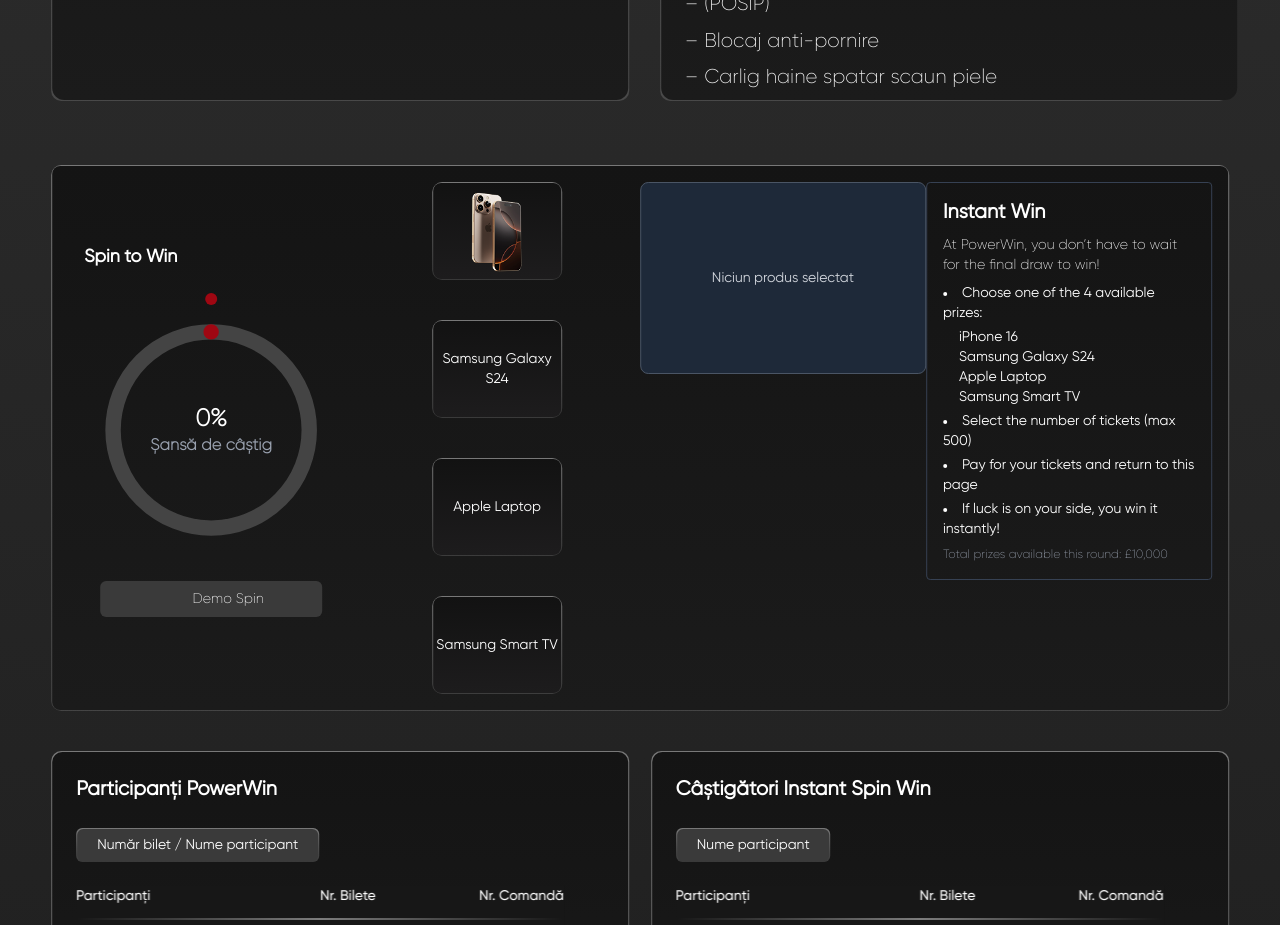
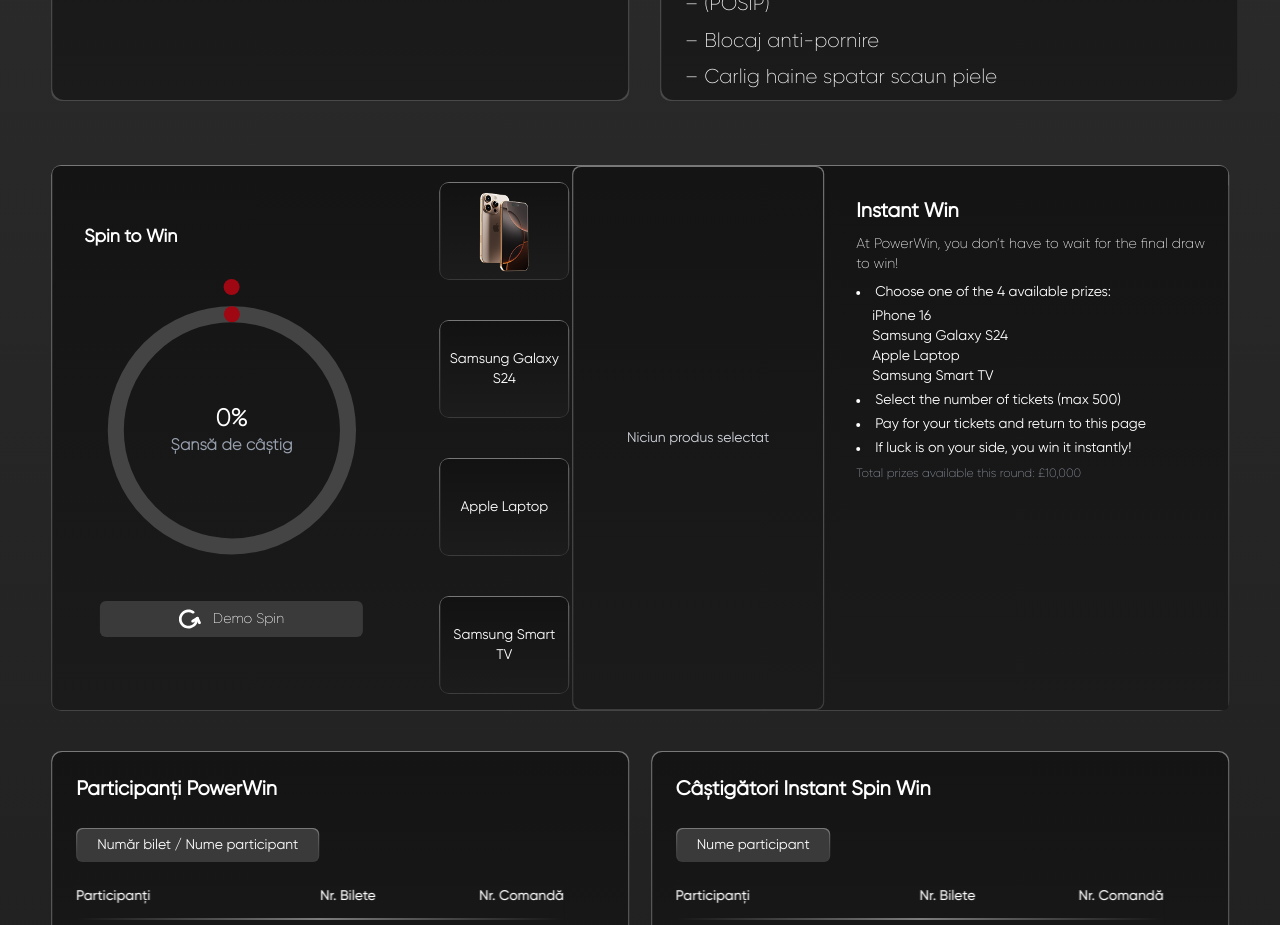
Before and after one commit to Utzu02/power-win, a React (Vite) app in the folder client/: page / in a window 1280 px wide. Shown: the part 1260-2185 px from the top of the page. Built offline with nearby package versions, Linux system fonts and the light colour scheme.

Commit message:
descriere

```diff
--- a/client/src/components/SpinInstantWidget.tsx
+++ b/client/src/components/SpinInstantWidget.tsx
@@ -2,7 +2,7 @@
 
 import React, { useEffect, useState } from 'react';
 import SpinToWin from './SpinToWin';
-import InstantWin from '../instantWin';
+import InstantWin from './instantWin';
 import iphoneThumb from '../assets/iphone16.png';
 import iphoneCard from '../assets/iphone16selected.png';
 
@@ -32,35 +32,28 @@
   }, [tickets]);
 
   return (
-    <div className="p-[1px] rounded-[10px] bg-[linear-gradient(to_bottom,rgb(120,120,120),rgba(255,255,255,0.15))] w-full h-auto mt-10">
-      <div
-        className="
-        p-4 rounded-lg
-        bg-gradient-to-b from-[#141414] to-[#1b1b1b]
-      "
-      >
-        <div className="grid grid-cols-4 items-start">
+    <div className="p-[1px] rounded-[10px] bg-[linear-gradient(to_bottom,rgb(120,120,120),rgba(255,255,255,0.15))] w-full mt-10">
+      <div className="px-4 rounded-lg bg-gradient-to-b from-[#141414] to-[#1b1b1b] h-full">
+        <div className="grid grid-cols-[1.9fr_0.7fr_1.3fr_2fr] items-stretch h-full">
           {/* Col 1: Spin to Win */}
-          <div className="flex flex-col mx-4 relative top-[50%] translate-y-[-50%] justify-center items-center">
-            <h4 className="text-lg text-left w-full relative left-0 font-semibold mb-8">Spin to Win</h4>
+          <div className="flex flex-col ml-4 w-[80%] justify-center items-center">
+            <h4 className="text-lg text-left w-full font-semibold mb-8">Spin to Win</h4>
             <SpinToWin chance={chance} />
           </div>
 
-          {/* Col 2: product thumbnails (auto‐width) */}
-          <div className="flex flex-col justify-center h-full gap-10 align-middle items-center">
+          {/* Col 2: Product Thumbnails */}
+          <div className="flex flex-col justify-center gap-10 py-4 items-center h-full">
             {products.map((p, idx) => (
               <div
                 key={p}
                 onClick={() => onSelectProduct(p)}
                 className={`
-                  p-[1px] rounded-[10px] bg-[linear-gradient(to_bottom,rgb(120,120,120),rgba(255,255,255,0.15))]
-                  w-fit
-                  max-h-[50vh]
-                  cursor-pointer transition
+                  p-[1px] rounded-[10px]
+                  bg-[linear-gradient(to_bottom,rgb(120,120,120),rgba(255,255,255,0.15))]
+                  w-fit cursor-pointer transition
                   ${selectedProduct === p
                     ? 'bg-[linear-gradient(to_bottom,rgb(18,18,18),rgba(29,28,29))]'
-                    : 'bg-[linear-gradient(to_bottom,rgb(18,18,18),rgba(29,28,29))]'
-                  }
+                    : 'bg-[linear-gradient(to_bottom,rgb(18,18,18),rgba(29,28,29))]'}
                 `}
               >
                 <div className="h-24 w-32 flex items-center justify-center rounded-lg border-none bg-[linear-gradient(to_bottom,rgb(18,18,18),rgba(29,28,29))]">
@@ -71,33 +64,34 @@
                       className="max-h-full object-contain"
                     />
                   ) : (
-                    <span className="text-sm text-center">{p}</span>
+                    <span className="text-sm text-center text-white px-2">{p}</span>
                   )}
                 </div>
               </div>
             ))}
           </div>
 
-          {/* Col 3: selected product preview */}
-          <div className="flex flex-col">
+          {/* Col 3: Selected Product Preview */}
+          <div className="flex flex-col h-full w-full">
             {selectedProduct === products[0] ? (
               <img
                 src={iphoneCard}
                 alt="iPhone 16 Pro Max"
-                className="w-77/100 h-auto object-contain"
+                className="w-full h-full object-contain rounded-lg"
               />
             ) : (
-              <div className="rounded-lg border border-gray-600 flex items-center justify-center bg-gray-800 h-48">
-                <span className="text-sm text-gray-300">
+              <div className="p-[1px] rounded-lg bg-[linear-gradient(to_bottom,rgb(120,120,120),rgba(255,255,255,0.15))] w-full h-full">
+              <div className="h-full w-full bg-gradient-to-b from-[#141414] to-[#1b1b1b] rounded-lg flex items-center justify-center bg-gray-800">
+                <span className="text-sm text-gray-300 px-4 text-center">
                   {selectedProduct ?? 'Niciun produs selectat'}
                 </span>
-              </div>
+              </div></div>
             )}
           </div>
 
           {/* Col 4: Instant Win */}
-          <div className="flex flex-col">
-            <InstantWin />
+          <div className="flex flex-col h-full w-full">
+              <InstantWin />
           </div>
         </div>
       </div>
--- a/client/src/components/SpinToWin.tsx
+++ b/client/src/components/SpinToWin.tsx
@@ -36,8 +36,8 @@
   };
 
   return (
-    <div className="p-4 rounded flex flex-col text-center w-full">
-      <div className="relative aspect-square w-full max-w-[16rem] mx-auto">
+    <div className="p-4 rounded flex flex-col text-center relative left-[50%] translate-x-[-50%] w-full ">
+      <div className="relative aspect-square h-full w-full left-[50%] translate-x-[-50%]">
         <svg viewBox="0 0 36 36" className="w-full h-full">
           <path
             d="M18 2.0845
@@ -45,14 +45,14 @@
                a 15.9155 15.9155 0 0 1 0 -31.831"
             fill="none"
             stroke="#444"
-            strokeWidth="2.5"
+            strokeWidth="2.2"
           />
           <path
             d="M18 2.0845
                a 15.9155 15.9155 0 0 1 0 31.831"
             fill="none"
             stroke="#9f0712"
-            strokeWidth="2.5"
+            strokeWidth="2.2"
             strokeDasharray={`${percentage} ${100 - percentage}`}
             strokeLinecap="round"
           />
@@ -60,12 +60,12 @@
 
         {/* Punct rotativ */}
         <div
-          className="absolute w-3 h-3 bg-red-800 rounded-full"
+          className="absolute w-4 h-4 bg-red-800 rounded-full"
           style={{
-            top: '50px',
+            top: '70px',
             left: '50%',
-            transform: `rotate(${angle}deg) translateX(-50%) translateY(-76px)`,
-            transformOrigin: 'center 76px',
+            transform: `rotate(${angle}deg) translateX(-50%) translateY(-90px)`,
+            transformOrigin: 'center 90px',
             transition: transition
           }}
         />
@@ -80,11 +80,14 @@
       <button
         onClick={spin}
         disabled={spinning}
-        className="bg-[rgb(58,58,58)] mt-10 flex justify-center items-center hover:bg-[rgb(68,68,68)] text-white text-sm font-light px-8 py-2 rounded-md h-full transition duration-200 cursor-pointer"
+        className="bg-[rgb(58,58,58)] mt-10 flex justify-center items-center hover:bg-[rgb(68,68,68)] text-white text-sm font-light px-8 py-2 rounded-md transition duration-200 cursor-pointer"
       >
         <svg width="22" height="20" viewBox="0 0 37 32" fill="none" xmlns="http://www.w3.org/2000/svg">
-          <path d="..." fill="white" />
+          <path d="M25.32 2.77048C25.8275 3.11177 26.1768 3.63812 26.2912 4.23374C26.4057 4.82935 26.2757 5.44544 25.93 5.94648C25.5844 6.44751 25.0512 6.79244 24.448 6.90539C23.8447 7.01834 23.2207 6.89006 22.7132 6.54876C20.5759 5.11422 18.0138 4.42714 15.435 4.59698C12.8563 4.76682 10.4093 5.78381 8.48392 7.48594C6.55851 9.18807 5.26543 11.4774 4.81068 13.9893C4.35592 16.5011 4.76566 19.091 5.97462 21.3462C7.18357 23.6015 9.1222 25.3925 11.4816 26.4338C13.8411 27.4751 16.4856 27.7069 18.994 27.0922C21.5023 26.4775 23.7302 25.0517 25.3226 23.042C26.915 21.0322 27.7804 18.5541 27.781 16.0025C27.781 15.3963 28.0249 14.8149 28.459 14.3862C28.8932 13.9576 29.482 13.7168 30.096 13.7168C30.71 13.7168 31.2989 13.9576 31.7331 14.3862C32.1672 14.8149 32.4111 15.3963 32.4111 16.0025C32.4106 19.575 31.199 23.0446 28.9695 25.8584C26.74 28.6723 23.6208 30.6685 20.1088 31.5289C16.5969 32.3894 12.8943 32.0647 9.59098 30.6065C6.28766 29.1484 3.57365 26.6406 1.88138 23.4828C0.189112 20.3251 -0.38406 16.699 0.253186 13.1822C0.890433 9.66553 2.70144 6.46056 5.39765 4.07795C8.09387 1.69535 11.5202 0.272197 15.1307 0.0352452C18.7412 -0.201706 22.3281 0.761176 25.32 2.77048Z" fill="white" />
+          <path d="M24.3987 21.7301C24.1426 21.8919 23.8567 22.0023 23.5574 22.055C23.258 22.1077 22.9511 22.1016 22.6541 22.0372C22.3571 21.9728 22.0759 21.8513 21.8264 21.6795C21.577 21.5078 21.3643 21.2893 21.2005 21.0364C21.0366 20.7835 20.9248 20.5012 20.8714 20.2057C20.818 19.9101 20.8241 19.6071 20.8894 19.3139C20.9546 19.0206 21.0777 18.743 21.2517 18.4967C21.4256 18.2505 21.6469 18.0405 21.9031 17.8787L29.9642 12.7884C30.4814 12.4724 31.1037 12.37 31.6967 12.5034C32.2896 12.6367 32.8057 12.9951 33.1332 13.501C33.4607 14.007 33.5735 14.6198 33.447 15.2072C33.3206 15.7945 32.9652 16.3091 32.4576 16.6398L24.3987 21.7301Z" fill="white" />
+          <path d="M36.8168 21.511C37.0532 22.0622 37.0611 22.6829 36.8389 23.2398C36.6167 23.7967 36.1821 24.2453 35.6285 24.4893C35.0749 24.7332 34.4464 24.7531 33.8782 24.5445C33.31 24.3359 32.8473 23.9156 32.5895 23.3739L29.0983 15.6482C28.9675 15.3731 28.8935 15.0751 28.8807 14.7714C28.8679 14.4678 28.9165 14.1647 29.0238 13.8799C29.131 13.595 29.2947 13.3342 29.5053 13.1125C29.7159 12.8909 29.9691 12.7129 30.2502 12.5891C30.5312 12.4652 30.8345 12.398 31.1422 12.3912C31.4499 12.3844 31.7559 12.4383 32.0423 12.5497C32.3287 12.6611 32.5897 12.8277 32.81 13.0399C33.0304 13.2521 33.2057 13.5055 33.3257 13.7853L36.8168 21.511Z" fill="white" />
         </svg>
+
         <p className="ml-3">{spinning ? 'Se învârte...' : 'Demo Spin'}</p>
       </button>
 
--- /dev/null
+++ b/client/src/components/instantWin.tsx
@@ -0,0 +1,22 @@
+import React from 'react';
+export default function InstantWin() {
+  return (
+      <div className="h-full ml-4 w-full p-4 mt-4 rounded bg-gradient-to-b from-[#141414] to-[#1b1b1b] space-y-2">
+        <h3 className="text-xl font-semibold">Instant Win</h3>
+        <p className="text-sm">At PowerWin, you don’t have to wait for the final draw to win!</p>
+        <ul className="list-disc list-inside text-sm space-y-1">
+          <li>Choose one of the 4 available prizes:</li>
+          <ul className="list-inside list-circle ml-4">
+            <li>iPhone 16</li>
+            <li>Samsung Galaxy S24</li>
+            <li>Apple Laptop</li>
+            <li>Samsung Smart TV</li>
+          </ul>
+          <li>Select the number of tickets (max 500)</li>
+          <li>Pay for your tickets and return to this page</li>
+          <li>If luck is on your side, you win it instantly!</li>
+        </ul>
+        <p className="text-xs text-gray-400">Total prizes available this round: £10,000</p>
+      </div>
+  );
+}
--- a/client/src/components/rafflePage.tsx
+++ b/client/src/components/rafflePage.tsx
@@ -23,7 +23,7 @@
       </div>
 
       {/* Al doilea rând: Spin + selectare produse + Instant Win */}
-      <div className='flex justify-center align-middle'>
+      <div className='flex flex-wrap justify-center align-middle'>
       <SpinInstantWidget
         tickets={tickets}
         selectedProduct={selectedProduct}
--- a/client/src/instantWin.tsx
+++ /dev/null
@@ -1,22 +0,0 @@
-import React from 'react';
-export default function InstantWin() {
-  return (
-    <div className="border border-gray-700 p-4 rounded space-y-2">
-      <h3 className="text-xl font-semibold">Instant Win</h3>
-      <p className="text-sm">At PowerWin, you don’t have to wait for the final draw to win!</p>
-      <ul className="list-disc list-inside text-sm space-y-1">
-        <li>Choose one of the 4 available prizes:</li>
-        <ul className="list-inside list-circle ml-4">
-          <li>iPhone 16</li>
-          <li>Samsung Galaxy S24</li>
-          <li>Apple Laptop</li>
-          <li>Samsung Smart TV</li>
-        </ul>
-        <li>Select the number of tickets (max 500)</li>
-        <li>Pay for your tickets and return to this page</li>
-        <li>If luck is on your side, you win it instantly!</li>
-      </ul>
-      <p className="text-xs text-gray-400">Total prizes available this round: £10,000</p>
-    </div>
-  );
-}
```
